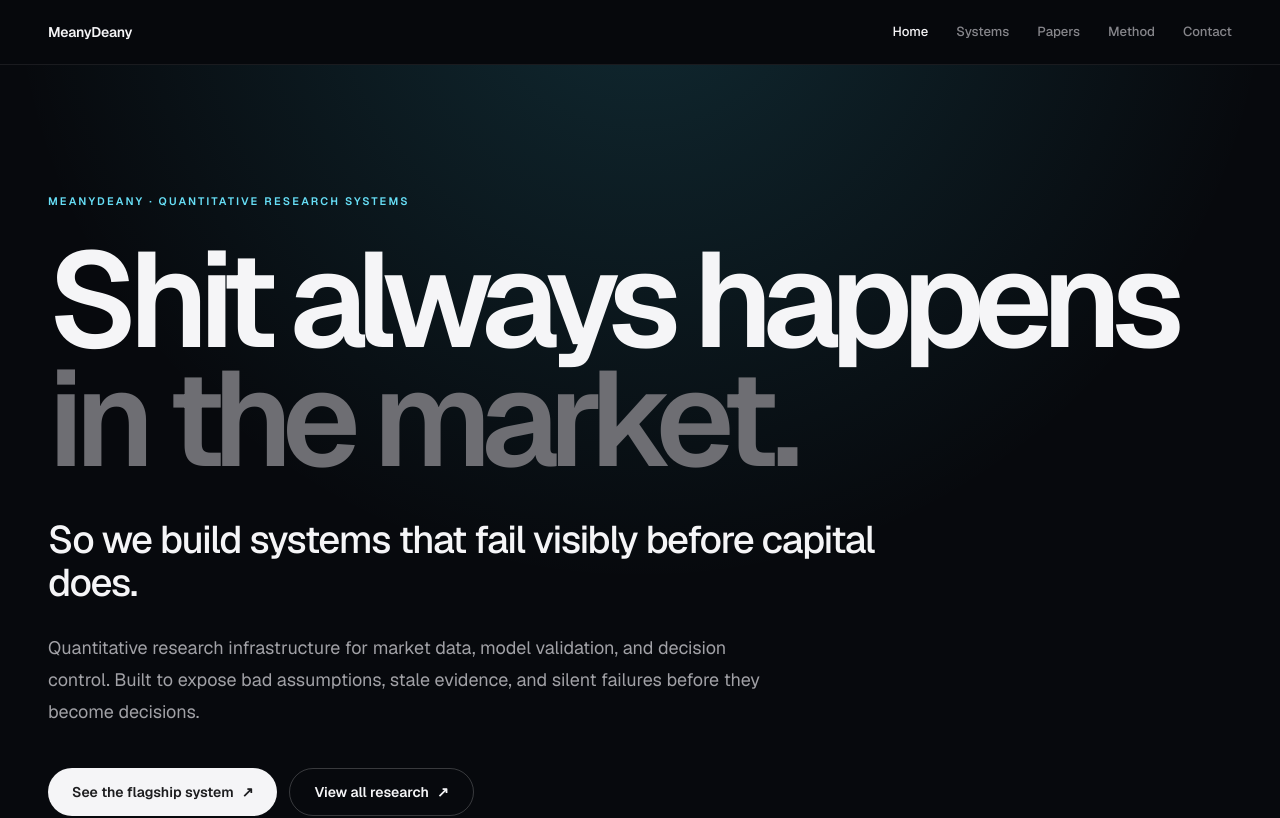
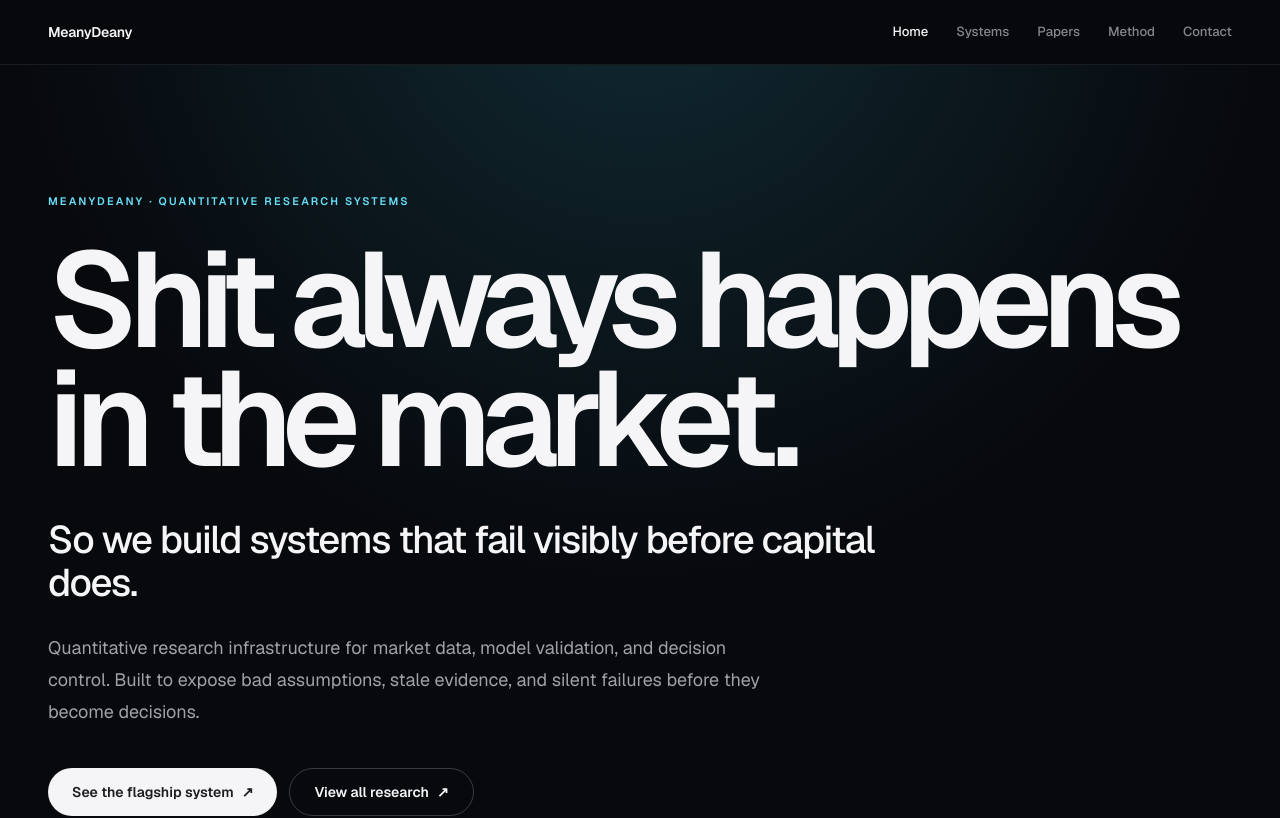
Before and after one commit to MeanyDeany/woosub-shin, a Next.js app: page / in a window 1280 px wide. Shown: the top 818 px of the page. Built offline with nearby package versions, Linux system fonts and the light colour scheme.

Commit message:
Unify homepage hero statement styling

```diff
--- a/app/page.tsx
+++ b/app/page.tsx
@@ -83,7 +83,7 @@ export default function Home() {
 
           <h1 className="mt-8 max-w-[78rem] text-[clamp(3.7rem,10.5vw,9rem)] font-semibold leading-[0.88] tracking-[-0.075em] text-[#F5F5F7]">
             Shit always happens
-            <span className="block text-[#6E6E73]">in the market.</span>
+            <span className="block">in the market.</span>
           </h1>
 
           <p className="mt-10 max-w-[56rem] text-[clamp(1.45rem,3vw,2.7rem)] font-medium leading-[1.12] tracking-[-0.035em] text-[#F5F5F7]">
```
